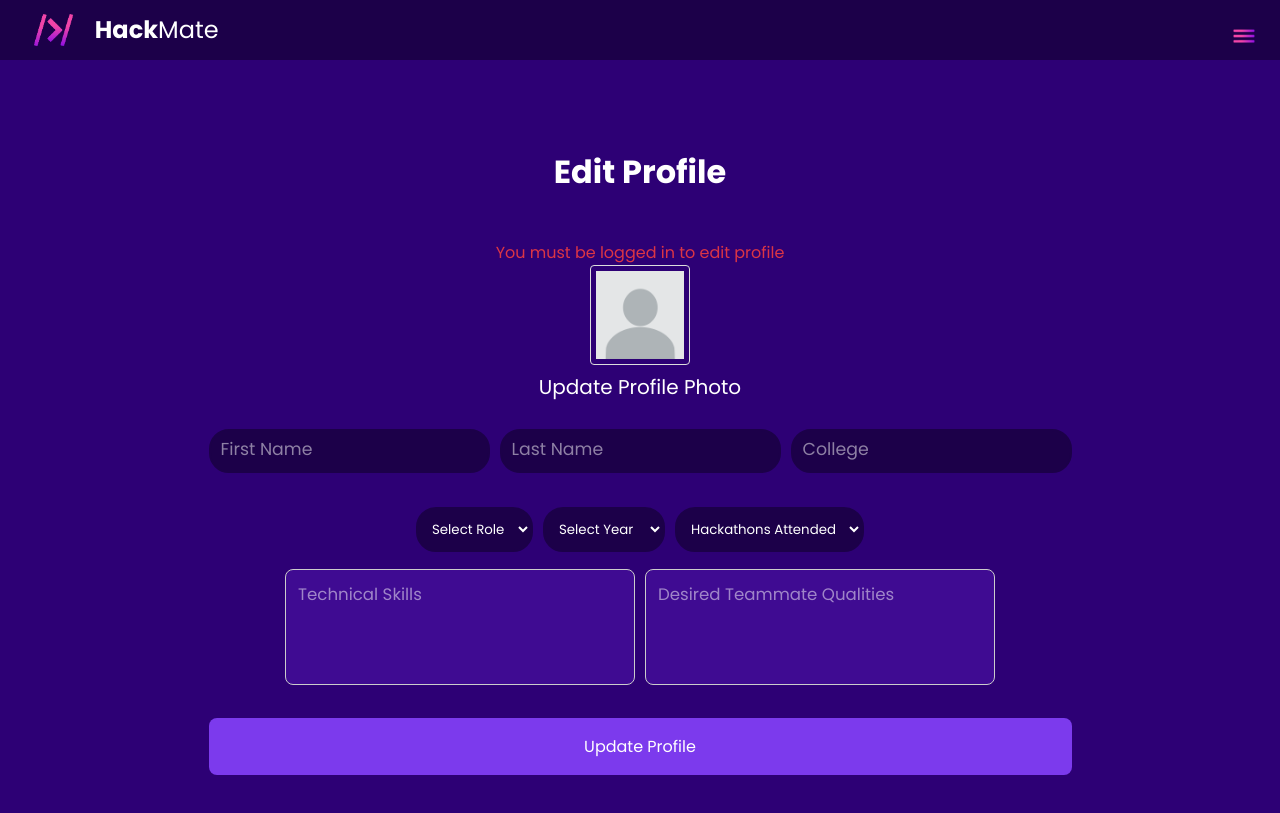
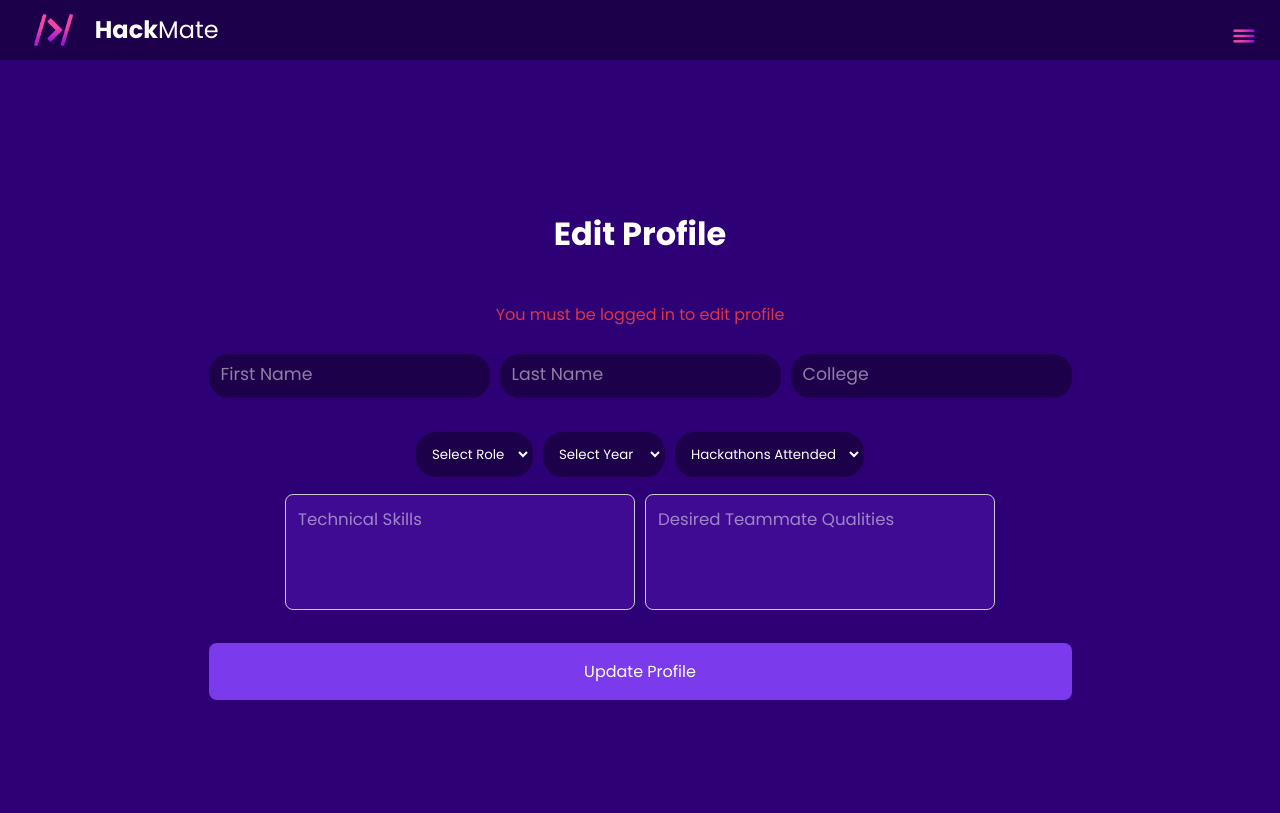
Before and after one commit to ihatepeanuts32/HackMate, a React (Vite) app in the folder frontend/: page /updateProfile in a window 1280 px wide. Built offline with nearby package versions, Linux system fonts and the light colour scheme.

Commit message:
removed profile photo

```diff
--- a/frontend/src/pages/EditProfile.jsx
+++ b/frontend/src/pages/EditProfile.jsx
@@ -81,7 +81,7 @@ const EditProfile = () => {
             <h3>Edit Profile</h3>
             {message && <div className={message.includes("success") ? "success-message" : "error-message"}>{message}</div>}
 
-            <div className="profile-photo-container">
+            {/* <div className="profile-photo-container">
                 <img src={profilePhoto} id="profile-photo" alt="Profile" />
             </div>
 
@@ -92,7 +92,7 @@ const EditProfile = () => {
                 id="input-file"
                 className="photo-selector"
                 onChange={handleFileChange}
-            />
+            /> */}
 
             <div>
                 <form onSubmit={handleSubmit}>
--- a/frontend/src/pages/UpdateProfile.jsx
+++ b/frontend/src/pages/UpdateProfile.jsx
@@ -132,7 +132,7 @@ const EditProfile = () => {
             <h3>Edit Profile</h3>
             {message && <div className={message.includes("success") ? "success-message" : "error-message"}>{message}</div>}
 
-            <div className="profile-photo-container">
+            {/* <div className="profile-photo-container">
                 <img src={profilePhoto} id="profile-photo" alt="Profile" />
             </div>
 
@@ -143,7 +143,7 @@ const EditProfile = () => {
                 id="input-file"
                 className="photo-selector"
                 onChange={handleFileChange}
-            />
+            /> */}
 
             <div>
                 <form onSubmit={handleSubmit}>
```
